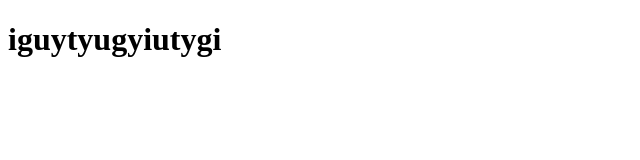
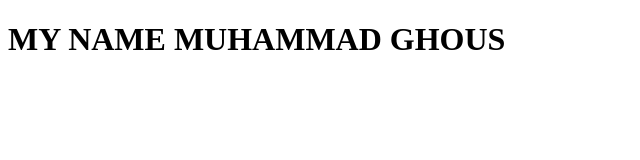
Before and after one commit to muhammadghous6612/learninghtml, a plain HTML site: page index.html in a window 1280 px wide. Shown: the whole page, without its empty margins (0-640 px from the left). Drawn offline with Linux system fonts and the light colour scheme.

Commit message:
changing heading

```diff
--- a/index.html
+++ b/index.html
@@ -6,6 +6,6 @@
     <title>Document</title>
 </head>
 <body>
-    <h1>iguytyugyiutygi</h1>
+    <h1>MY NAME MUHAMMAD GHOUS </h1>
 </body>
 </html>
```
